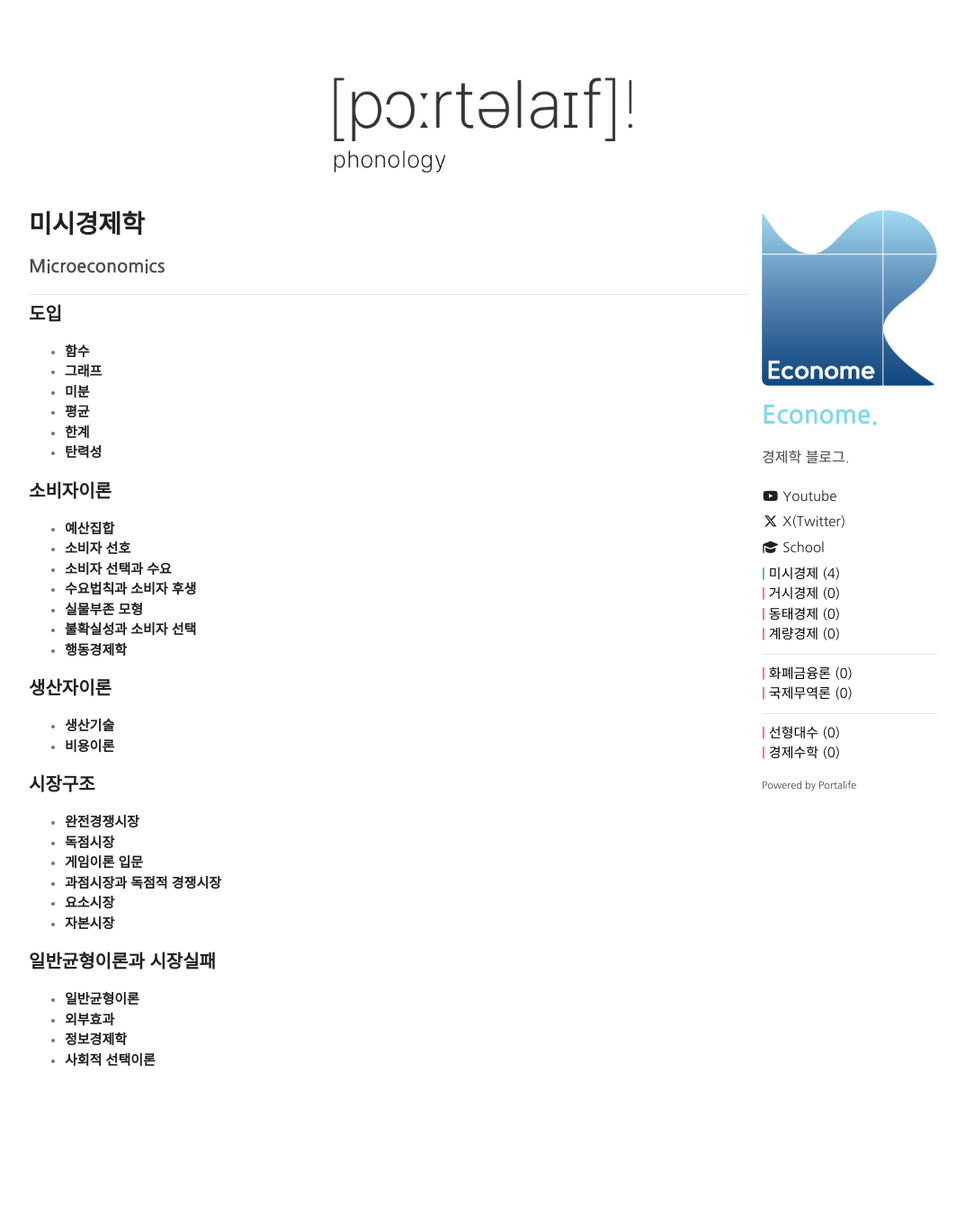
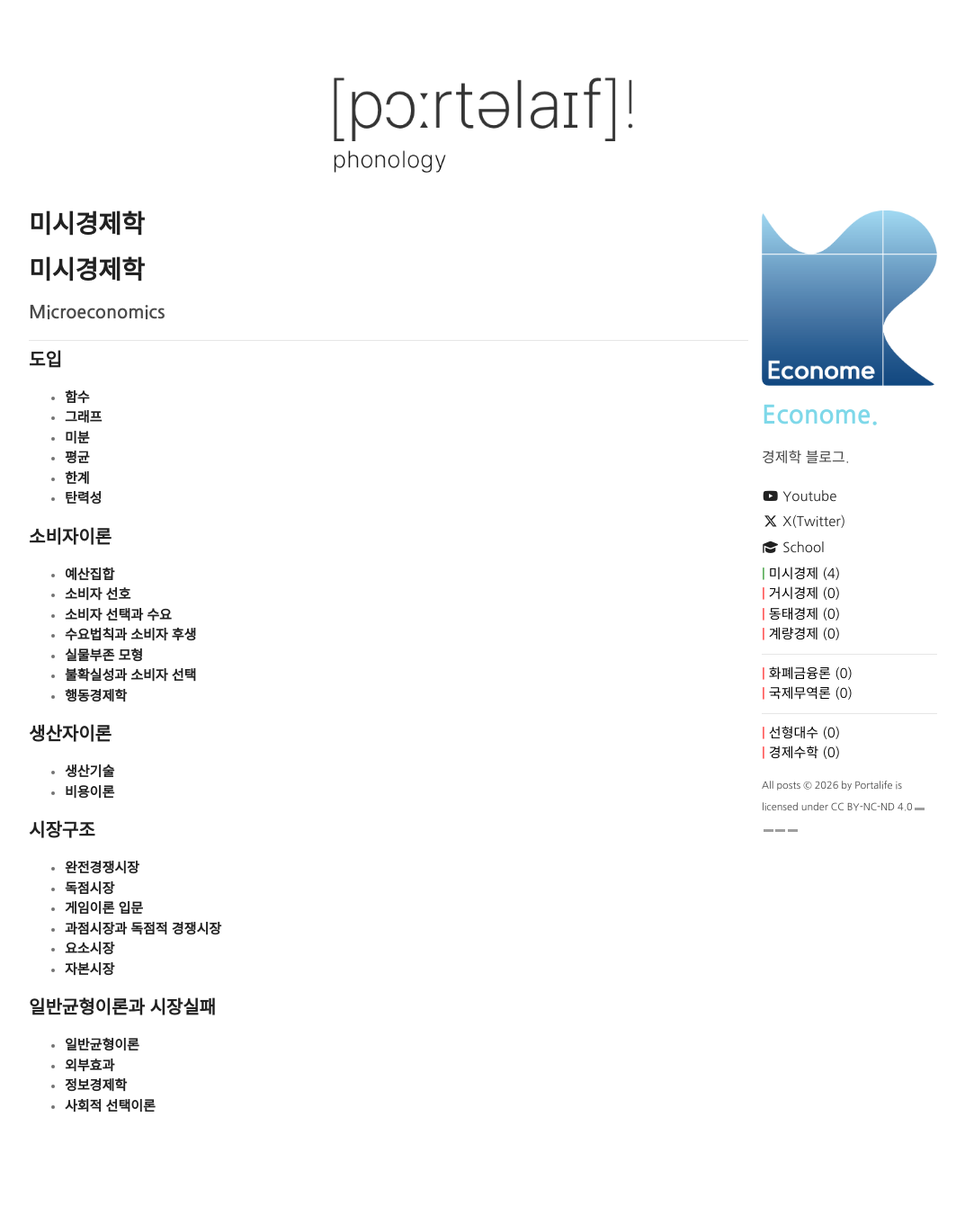
Before and after one commit to Portalife/Portalife.github.io, a Jekyll site: the page built from categories/미시경제/index.md, in a window 1280 px wide. Shown: the whole page at 90% size, without its empty margins (103-1176 px from the left). Built offline with Jekyll 4.4.1, drawn with Linux system fonts in a browser that asks for light colours; our own code applies the rules of GitHub Pages for plain Markdown files; before the commit the page ends 1310 px from its top, so only the background shows below that; grey boxes are pictures that could not be loaded.

Commit message:
Save before add multi-lang

```diff
--- a/Gemfile
+++ b/Gemfile
@@ -2,7 +2,7 @@
 
 source "https://rubygems.org"
 
-gemspec
+# gemspec
 # commenting below to remove dependency with "github-pages"
 # gem "github-pages", group: :jekyll_plugins
 
@@ -18,3 +18,5 @@ gem "webrick"
 # adding the following gems to support removal of "github-pages" dependency
 gem "jemoji"
 gem "kramdown-parser-gfm"
+
+gem 'wdm', '>= 0.1.0', :platforms => [:windows]
--- a/_config.yml
+++ b/_config.yml
@@ -29,3 +29,5 @@ github: [metadata]
 
 imagemagick:
   enabled: true # enables responsive images for your site (recomended, see https://github.com/alshedivat/al-folio/issues/537)
+
+favicon: true
--- a/_includes/footer.html
+++ b/_includes/footer.html
@@ -1 +1,10 @@
-<p><small>Powered by <a href="https://portalife.github.io/">Portalife</a></small></p>
+<p><small><a href="https://example.com">All posts</a> © 2026 by Portalife is licensed
+        under <a href="https://creativecommons.org/licenses/by-nc-nd/4.0/">CC BY-NC-ND 4.0</a><img
+            src="https://mirrors.creativecommons.org/presskit/icons/cc.svg" alt=""
+            style="max-width: 1em;max-height:1em;margin-left: .2em;"><img
+            src="https://mirrors.creativecommons.org/presskit/icons/by.svg" alt=""
+            style="max-width: 1em;max-height:1em;margin-left: .2em;"><img
+            src="https://mirrors.creativecommons.org/presskit/icons/nc.svg" alt=""
+            style="max-width: 1em;max-height:1em;margin-left: .2em;"><img
+            src="https://mirrors.creativecommons.org/presskit/icons/nd.svg" alt=""
+            style="max-width: 1em;max-height:1em;margin-left: .2em;"></small></p>
--- a/_includes/head-custom.html
+++ b/_includes/head-custom.html
@@ -6,22 +6,10 @@
 
 <!-- You can set your favicon here -->
 {% if site.favicon %}
-  <link rel="apple-touch-icon" sizes="57x57" href="/assets/favicon.ico/apple-icon-57x57.png">
-  <link rel="apple-touch-icon" sizes="60x60" href="/assets/favicon.ico/apple-icon-60x60.png">
-  <link rel="apple-touch-icon" sizes="72x72" href="/assets/favicon.ico/apple-icon-72x72.png">
-  <link rel="apple-touch-icon" sizes="76x76" href="/assets/favicon.ico/apple-icon-76x76.png">
-  <link rel="apple-touch-icon" sizes="114x114" href="/assets/favicon.ico/apple-icon-114x114.png">
-  <link rel="apple-touch-icon" sizes="120x120" href="/assets/favicon.ico/apple-icon-120x120.png">
-  <link rel="apple-touch-icon" sizes="144x144" href="/assets/favicon.ico/apple-icon-144x144.png">
-  <link rel="apple-touch-icon" sizes="152x152" href="/assets/favicon.ico/apple-icon-152x152.png">
-  <link rel="apple-touch-icon" sizes="180x180" href="/assets/favicon.ico/apple-icon-180x180.png">
-  <link rel="icon" type="image/png" sizes="192x192" href="/assets/favicon.ico/android-icon-192x192.png">
-  <link rel="icon" type="image/png" sizes="32x32" href="/assets/favicon.ico/favicon-32x32.png">
-  <link rel="icon" type="image/png" sizes="96x96" href="/assets/favicon.ico/favicon-96x96.png">
-  <link rel="icon" type="image/png" sizes="16x16" href="/assets/favicon.ico/favicon-16x16.png">
+  <link rel="icon" type="image/png" sizes="16x16" href="/assets/favicon.ico/wordcardspro16.png">
+  <link rel="icon" type="image/png" sizes="32x32" href="/assets/favicon.ico/wordcardspro32.png">
+  <link rel="icon" type="image/png" sizes="64x64" href="/assets/favicon.ico/wordcardspro64.png">
   <link rel="manifest" href="/assets/favicon.ico/manifest.json">
-  <meta name="msapplication-TileColor" content="#ffffff">
-  <meta name="msapplication-TileImage" content="/assets/favicon.ico/ms-icon-144x144.png">
   <meta name="theme-color" content="#ffffff">
 {% endif %}
 
--- a/_layouts/default.html
+++ b/_layouts/default.html
@@ -25,7 +25,7 @@
     {% include head-custom.html %}
   </head>
   <body>
-      <a href="https://portalife.github.io/" rel="home">
+      <a href="{{ '/' | relative_url }}" rel="home">
         <p style="text-align: center;">
            <img class="fit-picture" src="/assets/img/portalifeipa_logo3.png" alt="Thumbnail" style="height: 150px; width: auto;">
         </p>
@@ -51,16 +51,16 @@
 
           {% include sidebar.html %}
           <div class="category" style="padding:0px 0px 10px 0px">
-            <div id="cate0-1" class="cate"><span style="cursor:pointer; color: green">|</span><a href="https://Portalife.github.io/categories/미시경제/" style="color: black"> 미시경제 (4)</a><br></div>
-            <div id="cate0-2" class="cate"><span style="cursor:pointer; color: red">|</span><a href="https://Portalife.github.io/categories/거시경제/" style="color: black"> 거시경제 (0)</a><br></div>
-            <div id="cate0-3" class="cate"><span style="cursor:pointer; color: red">|</span><a href="https://Portalife.github.io/categories/동태경제/" style="color: black"> 동태경제 (0)</a><br></div>
-            <div id="cate0-4" class="cate"><span style="cursor:pointer; color: red">|</span><a href="https://Portalife.github.io/categories/계량경제/" style="color: black"> 계량경제 (0)</a><br></div>
+            <div id="cate0-1" class="cate"><span style="cursor:pointer; color: green">|</span><a href="{{ '/categories/미시경제/' | relative_url }}" style="color: black"> 미시경제 (4)</a><br></div>
+            <div id="cate0-2" class="cate"><span style="cursor:pointer; color: red">|</span><a href="{{ '/categories/거시경제/' | relative_url }}" style="color: black"> 거시경제 (0)</a><br></div>
+            <div id="cate0-3" class="cate"><span style="cursor:pointer; color: red">|</span><a href="{{ '/categories/동태경제/' | relative_url }}" style="color: black"> 동태경제 (0)</a><br></div>
+            <div id="cate0-4" class="cate"><span style="cursor:pointer; color: red">|</span><a href="{{ '/categories/계량경제/' | relative_url }}" style="color: black"> 계량경제 (0)</a><br></div>
             <hr>
-            <div id="cate0-5" class="cate"><span style="cursor:pointer; color: red">|</span><a href="https://Portalife.github.io/categories/화폐금융론/" style="color: black"> 화폐금융론 (0)</a><br></div>
-            <div id="cate0-6" class="cate"><span style="cursor:pointer; color: red">|</span><a href="https://Portalife.github.io/categories/국제무역론/" style="color: black"> 국제무역론 (0)</a><br></div>
+            <div id="cate0-5" class="cate"><span style="cursor:pointer; color: red">|</span><a href="{{ '/categories/화폐금융론/' | relative_url }}" style="color: black"> 화폐금융론 (0)</a><br></div>
+            <div id="cate0-6" class="cate"><span style="cursor:pointer; color: red">|</span><a href="{{ '/categories/국제무역론/' | relative_url }}" style="color: black"> 국제무역론 (0)</a><br></div>
             <hr>
-            <div id="cate0-7" class="cate"><span style="cursor:pointer; color: red">|</span><a href="https://Portalife.github.io/categories/선형대수/" style="color: black"> 선형대수 (0)</a><br></div>
-            <div id="cate0-8" class="cate"><span style="cursor:pointer; color: red">|</span><a href="https://Portalife.github.io/categories/경제수학/" style="color: black"> 경제수학 (0)</a><br></div>
+            <div id="cate0-7" class="cate"><span style="cursor:pointer; color: red">|</span><a href="{{ '/categories/선형대수/' | relative_url }}" style="color: black"> 선형대수 (0)</a><br></div>
+            <div id="cate0-8" class="cate"><span style="cursor:pointer; color: red">|</span><a href="{{ '/categories/경제수학/' | relative_url }}" style="color: black"> 경제수학 (0)</a><br></div>
           </div>
          {% include links-mobile.html %}
 
--- a/_layouts/post.html
+++ b/_layouts/post.html
@@ -5,7 +5,9 @@ layout: default
 <small>{{ page.date | date: "%-d %B %Y" }}</small>
 <h1>{{ page.title }}</h1>
 
-<p class="view">by {{ page.author | default: site.author }}</p>
+{% if page.author or site.author %}
+  <p class="view">by {{ page.author | default: site.author }}</p>
+{% endif %}
 
 {{content}}
 
```
Also changed, not shown: categories/미시경제/index.md (+3 -0 lines), assets/favicon.ico/wordcardspro128.png (added), assets/favicon.ico/wordcardspro16.png (added), assets/favicon.ico/wordcardspro256.png (added), assets/favicon.ico/wordcardspro32.png (added), assets/favicon.ico/wordcardspro64.png (added), assets/img/page2 - 복사본.png (added).
